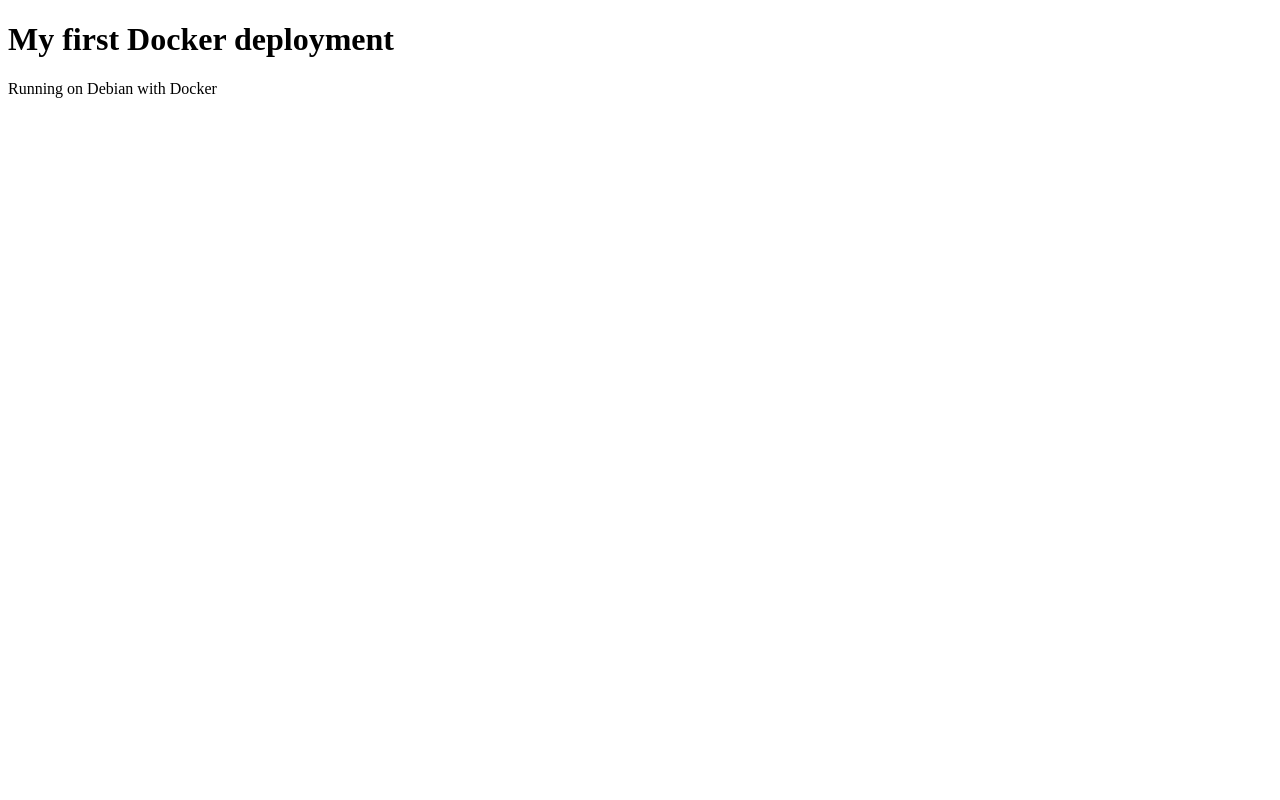
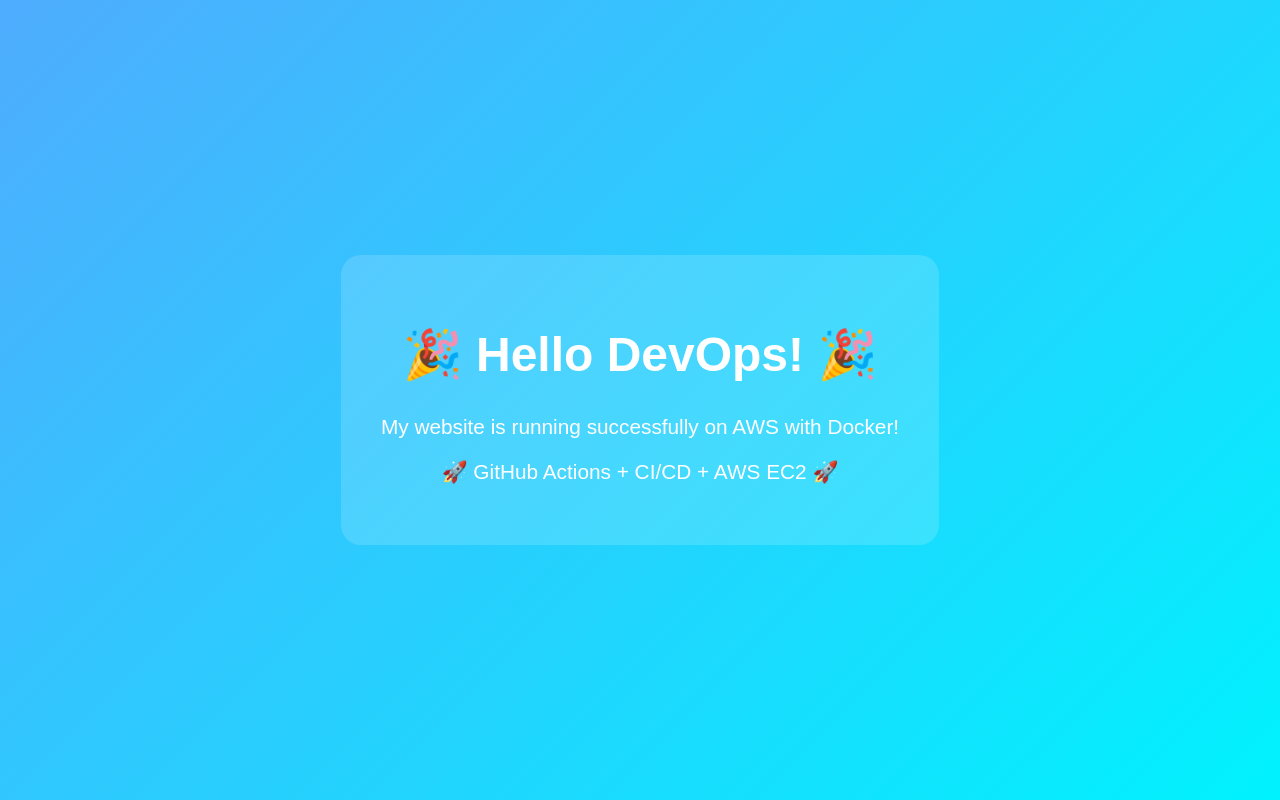
Before and after one commit to soso-droid22/devops-project, a plain HTML site: page index.html in a window 1280 px wide. Drawn offline with Linux system fonts and the light colour scheme.

Commit message:
Update homepage

```diff
--- a/index.html
+++ b/index.html
@@ -1,10 +1,42 @@
 <!DOCTYPE html>
-<html>
+<html lang="en">
 <head>
-    <title>My DevOps Project</title>
+    <meta charset="UTF-8">
+    <meta name="viewport" content="width=device-width, initial-scale=1.0">
+    <title>My DevOps Website</title>
+    <style>
+        body {
+            margin: 0;
+            font-family: Arial, sans-serif;
+            background: linear-gradient(135deg, #4facfe, #00f2fe);
+            color: white;
+            display: flex;
+            justify-content: center;
+            align-items: center;
+            height: 100vh;
+            text-align: center;
+        }
+
+        h1 {
+            font-size: 3rem;
+        }
+
+        p {
+            font-size: 1.3rem;
+        }
+
+        .box {
+            background: rgba(255,255,255,0.15);
+            padding: 40px;
+            border-radius: 20px;
+        }
+    </style>
 </head>
 <body>
-    <h1>My first Docker deployment</h1>
-    <p>Running on Debian with Docker</p>
+    <div class="box">
+        <h1>🎉 Hello DevOps! 🎉</h1>
+        <p>My website is running successfully on AWS with Docker!</p>
+        <p>🚀 GitHub Actions + CI/CD + AWS EC2 🚀</p>
+    </div>
 </body>
 </html>
```
